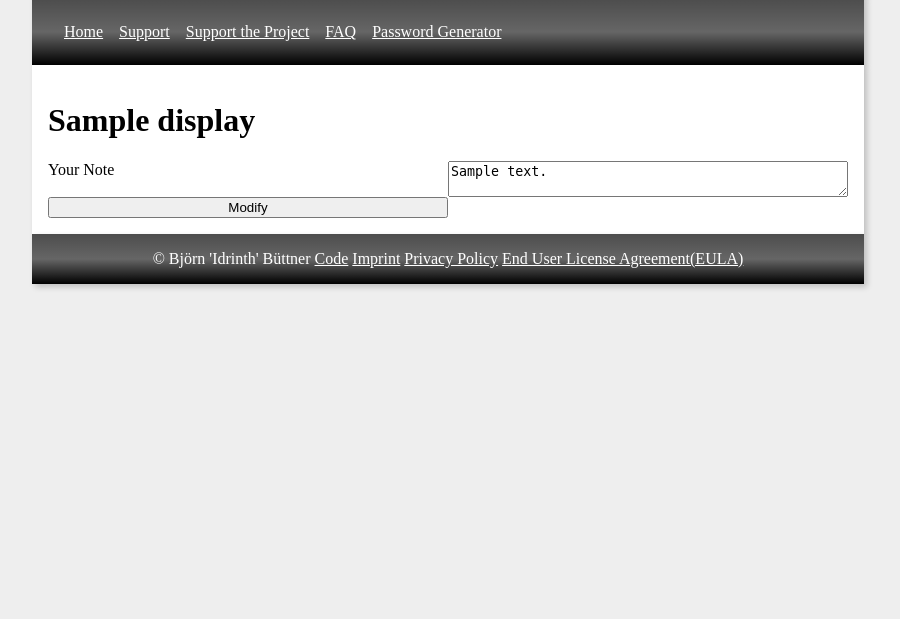
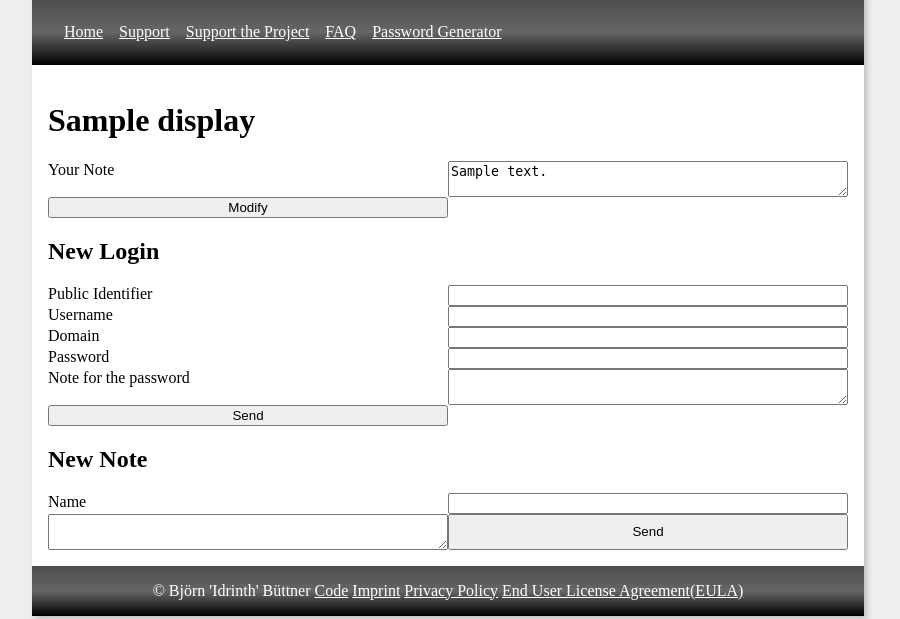
Before and after one commit to Idrinth/walled-secrets, a PHP site: template templates/known.twig in a window 1280 px wide. Shown: the part 189-808 px from the top of the page, without its empty margins (192-1092 px from the left). Run offline with PHP 8.4, Linux system fonts and the light colour scheme; the template is opened without the code that fills it: most values are stand-ins (such as "Sample title", 1, 10 or a date in 2020); some libraries are stand-ins or nearby versions.

Commit message:
add option to send passwords/notes to users

```diff
--- a/templates/known.twig
+++ b/templates/known.twig
@@ -5,4 +5,25 @@
     <textarea name="note" id="note">{{ known.note }}</textarea>
     <button type="submit">Modify</button>
 </form>
+<h2>New Login</h2>
+<form method="post">
+    <label for="identifier">Public Identifier</label>
+    <input type="text" name="identifier" id="identifier"/>
+    <label for="user">Username</label>
+    <input type="text" name="user" id="user"/>
+    <label for="domain">Domain</label>
+    <input type="text" name="domain" id="domain"/>
+    <label for="password">Password</label>
+    <input type="password" name="password" id="password"/>
+    <label for="note">Note for the password</label>
+    <textarea name="note" id="note"></textarea>
+    <button type="submit">Send</button>
+</form>
+<h2>New Note</h2>
+<form method="post">
+    <label for="name">Name</label>
+    <input type="text" name="name" id="name"/>
+    <textarea name="content"></textarea>
+    <button type="submit">Send</button>
+</form>
 {% include 'footer.twig' %}
--- a/templates/organisation.twig
+++ b/templates/organisation.twig
@@ -19,6 +19,7 @@
         {% endif %}
     </form>
 {% endfor %}
+{% if knowns is not empty %}
     <h2>Propose a friend</h2>
     <form method="post">
         <label for="known">User</label>
@@ -29,6 +30,7 @@
         </select>
         <button type="submit">Propose</button>
     </form>
+{% endif %}
 <h2>Folders</h2>
 <ul>
     {% for folder in folders %}
```
Also changed, not shown: src/Pages/Knowns.php (+45 -1 lines). Lines whose indentation alone changed are shown as unchanged.
